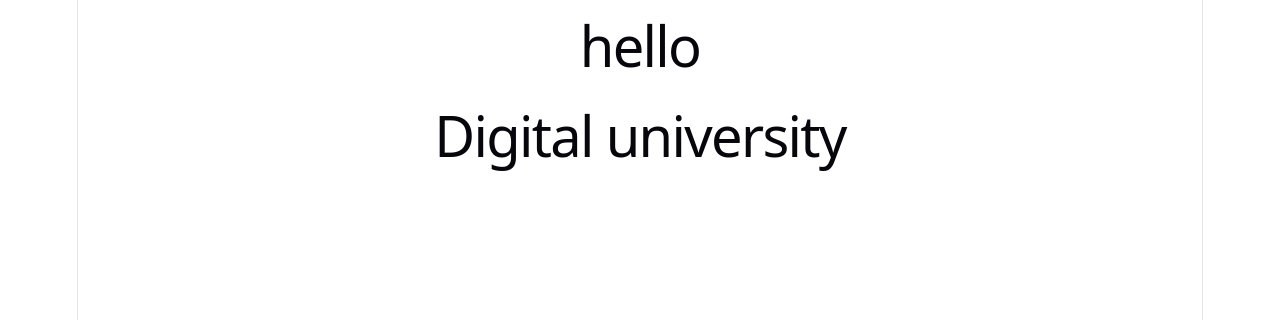
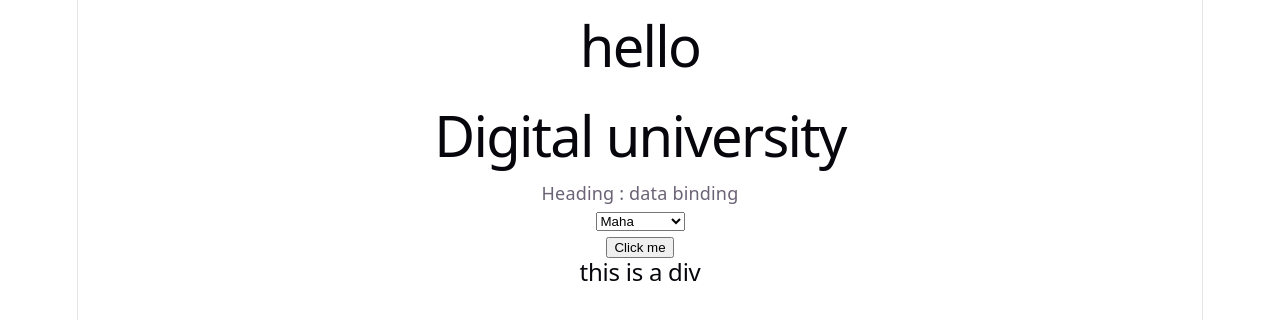
Before and after one commit to SooryaSDas/reactjs, a React (Vite) app in the folder react-js-tutorial/: page / in a window 1280 px wide. Shown: the top 320 px of the page. Built offline with nearby package versions, Linux system fonts and the light colour scheme.

Commit message:
data binding and event binding

```diff
--- a/react-js-tutorial/src/App.tsx
+++ b/react-js-tutorial/src/App.tsx
@@ -1,6 +1,8 @@
 // import './App.css'
 
+import DataBinding from "./Databinding"
 import Digital from "./Digital"
+import EventBinding from "./EventBinding"
 
 function App() {
 
@@ -9,6 +11,8 @@ function App() {
     <>
       <h1>hello</h1>
       <Digital/>
+      <DataBinding />
+      <EventBinding />
     </>
   )
 }
--- /dev/null
+++ b/react-js-tutorial/src/Databinding.tsx
@@ -0,0 +1,16 @@
+function DataBinding(){
+    const heading = "data binding";
+    const value = "mh";
+
+    return <div>
+        <p>Heading : {heading}</p>
+        <select value={value}>
+            <option value="mh">Maha</option>
+            <option value="gu">Gujarath</option>
+            <option value="kerala">Kerala</option>
+            <option value="tamil">Tamil Nadu</option>
+        </select>
+    </div>
+}
+
+export default DataBinding;
--- /dev/null
+++ b/react-js-tutorial/src/EventBinding.tsx
@@ -0,0 +1,21 @@
+function EventBinding(){
+   const sayHello = ()=>{
+        alert("Hi... Helloo")
+    }
+
+    const OnmouseEnter = ()=>{
+        console.log("mouse entered into the div");
+    }
+
+    const OnMouseOut = ()=>{
+        console.log("mouse out from the div");
+    }
+    return <div>
+            <button onClick={sayHello}>Click me</button>
+            <div onMouseEnter={OnmouseEnter} onMouseOut={OnMouseOut}>
+                <h2>this is a div</h2>
+            </div>
+    </div>
+}
+
+export default EventBinding
```
